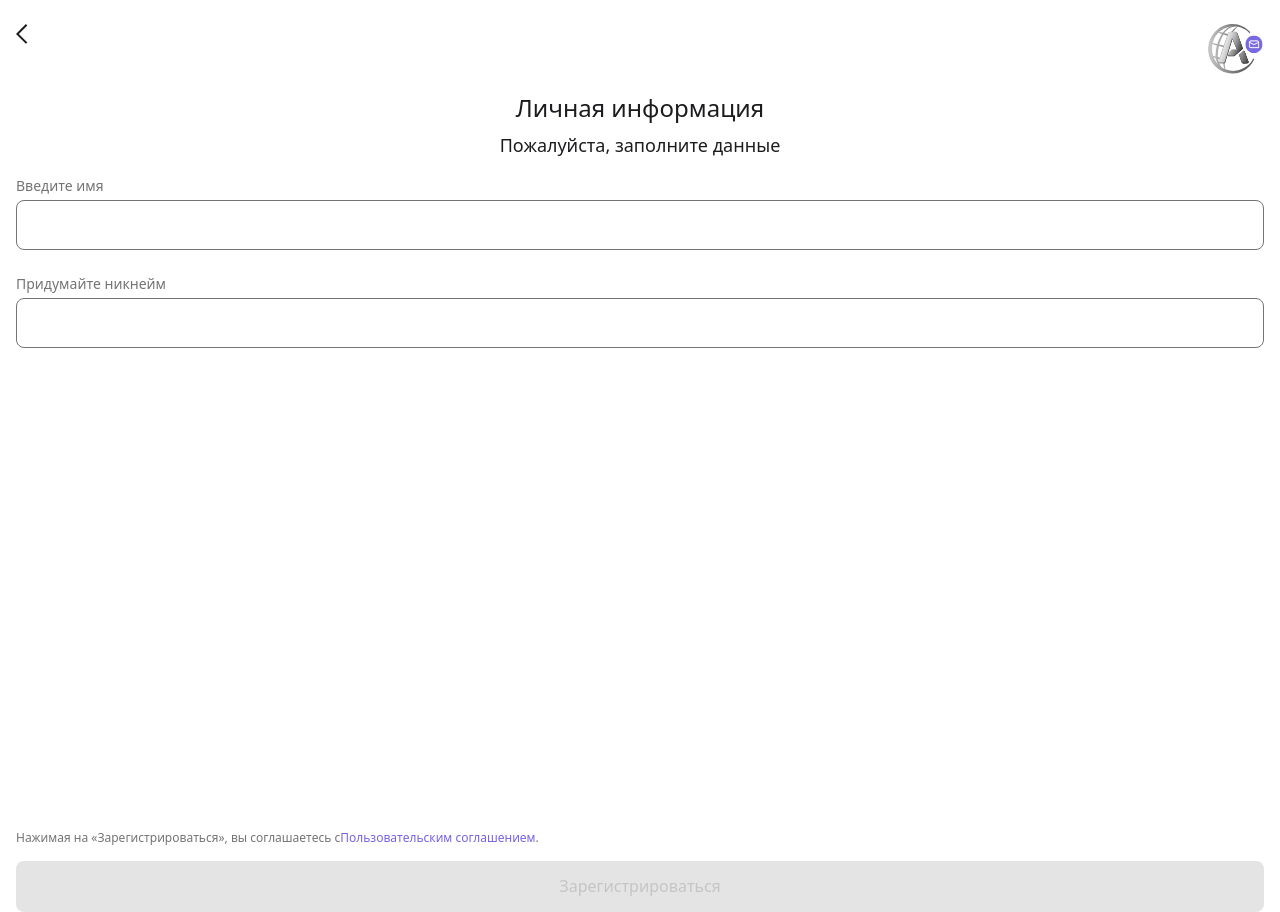
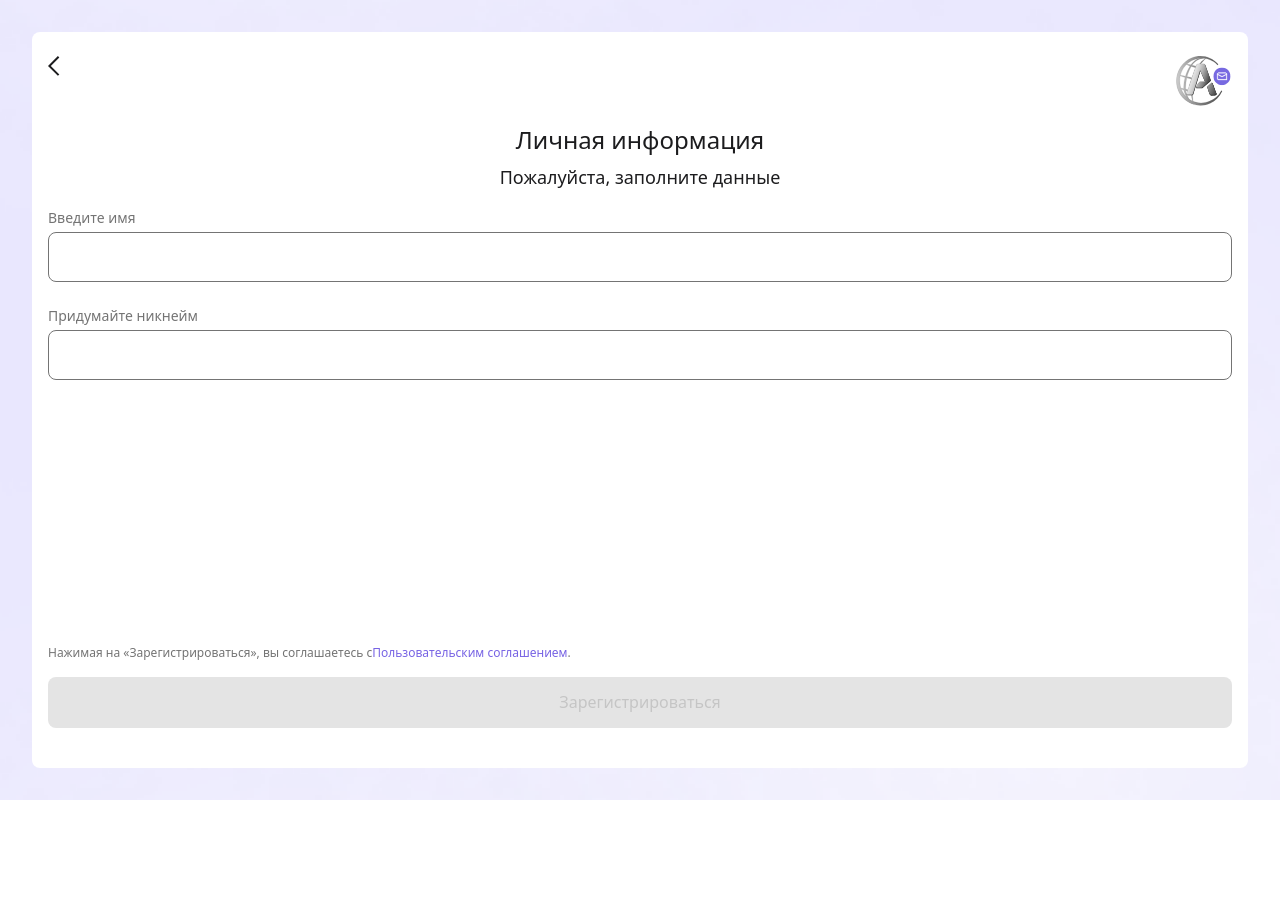
Before and after one commit to Dias-06/chat-frontend-fork, a Next.js app: page /signup/about-me in a window 1280 px wide. After the commit the page ends 800 px from the top, so only its background shows below. Built offline with nearby package versions, Linux system fonts and the light colour scheme.

Commit message:
chore: bg for pages

```diff
--- a/app/signup/about-me/page.tsx
+++ b/app/signup/about-me/page.tsx
@@ -22,15 +22,16 @@ export default function AboutMePage() {
   };
 
   return (
-    <section className='h-[100vh] px-4 pt-6 pb-10 bg-(--color-white)'>
-      <nav className='flex align-center justify-between mb-5'>
+    <main className="bg-[url('/Background.png')] bg-cover bg-center h-screen w-full grid">
+      <section className='m-8 px-4 pt-6 pb-10 bg-(--color-white) rounded-lg flex flex-col gap-5'>
+        <nav className='flex align-center justify-between'>
           <Link href='/'>
             <ChevronLeft />
           </Link>
           <Logo width={56} height={50} />
         </nav>
 
-      <header className='flex flex-col gap-3 mb-5'>
+        <header className='flex flex-col gap-3'>
           <h1 className='font-medium text-2xl leading-[1.2] text-center align-middle text-(--color-black)'>
             Личная информация
           </h1>
@@ -82,5 +83,6 @@ export default function AboutMePage() {
           ></Button>
         </form>
       </section>
+    </main>
   );
 }
--- a/app/signup/finish/page.tsx
+++ b/app/signup/finish/page.tsx
@@ -5,8 +5,9 @@ import { Success } from './ui/icons/Success';
 
 export default function FinishPage() {
   return (
-    <section className='h-[100vh] px-4 pt-6 pb-10 bg-(--color-white) flex flex-col'>
-      <Success className='mt-[100px] mb-5 self-center' />
+    <main className="bg-[url('/Background.png')] bg-cover bg-center h-screen w-full grid">
+      <section className='m-8 px-4 pt-6 pb-10 bg-(--color-white) rounded-lg flex flex-col gap-5'>
+        <Success className='mt-[100px] self-center' />
         <header className='mb-8 flex flex-col gap-3'>
           <h1 className='font-medium text-2xl leading-[1.2] text-center align-middle text-(--color-black)'>
             Поздравляем!
@@ -23,5 +24,6 @@ export default function FinishPage() {
           Далее
         </Link>
       </section>
+    </main>
   );
 }
```
Also changed, not shown: public/Background.png (added). Lines whose indentation alone changed are shown as unchanged.
